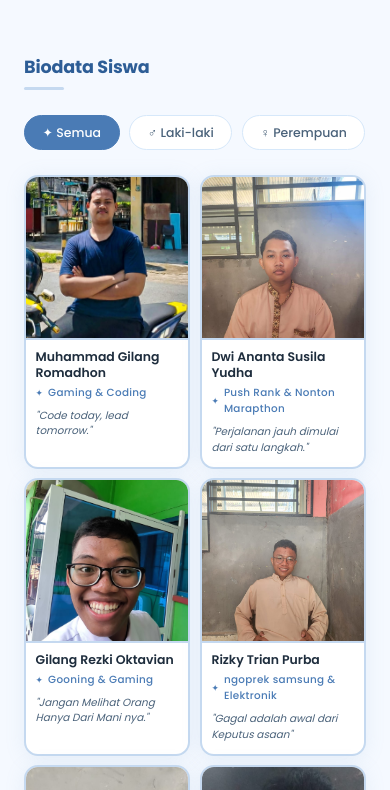
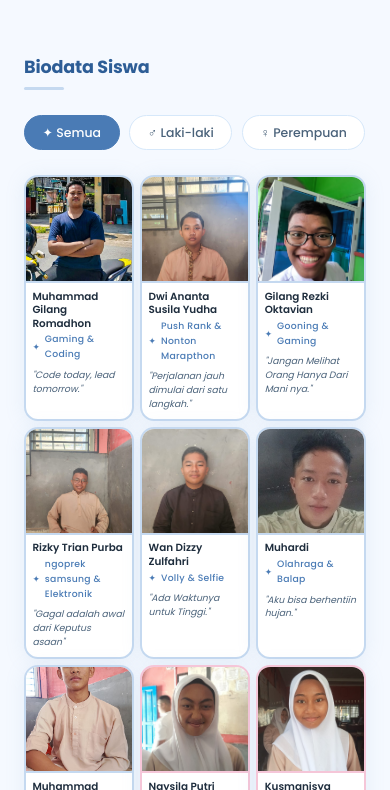
Before and after one commit to Langg-r/TJKT, a plain HTML site: page index.html in a window 390 px wide. Shown: the part 1210-2000 px from the top of the page. Drawn offline with Linux system fonts and the light colour scheme.

Commit message:
Adjust grid layout and font sizes in style.css

```diff
--- a/style.css
+++ b/style.css
@@ -727,13 +727,13 @@ body {
   .visi-misi  { gap: 2rem; }
 
   .siswa-grid {
-    grid-template-columns: repeat(2, 1fr);
-    gap: 0.6rem;
+    grid-template-columns: repeat(3, 1fr);
+    gap: 0.4rem;
   }
 
-  .siswa-body { padding: 0.6rem 0.6rem 0.7rem; gap: .2rem; }
-  .siswa-name { font-size: .78rem; }
-  .siswa-hobi, .siswa-quote, .siswa-ig { font-size: .65rem; }
+  .siswa-body { padding: 0.4rem 0.4rem 0.5rem; gap: .15rem; }
+  .siswa-name { font-size: .65rem; }
+  .siswa-hobi, .siswa-quote, .siswa-ig { font-size: .58rem; }
 
   .galeri-grid { grid-template-columns: repeat(2, 1fr); }
   .galeri-big  { grid-column: span 2; grid-row: auto; aspect-ratio: 16/9; }
@@ -744,5 +744,7 @@ body {
 }
 
 @media (max-width: 380px) {
-  .siswa-grid { grid-template-columns: repeat(2, 1fr); gap: 0.5rem; }
+  .siswa-grid { grid-template-columns: repeat(3, 1fr); gap: 0.3rem; }
+  .siswa-name { font-size: .6rem; }
+  .siswa-hobi, .siswa-quote, .siswa-ig { font-size: .55rem; }
 }
```
